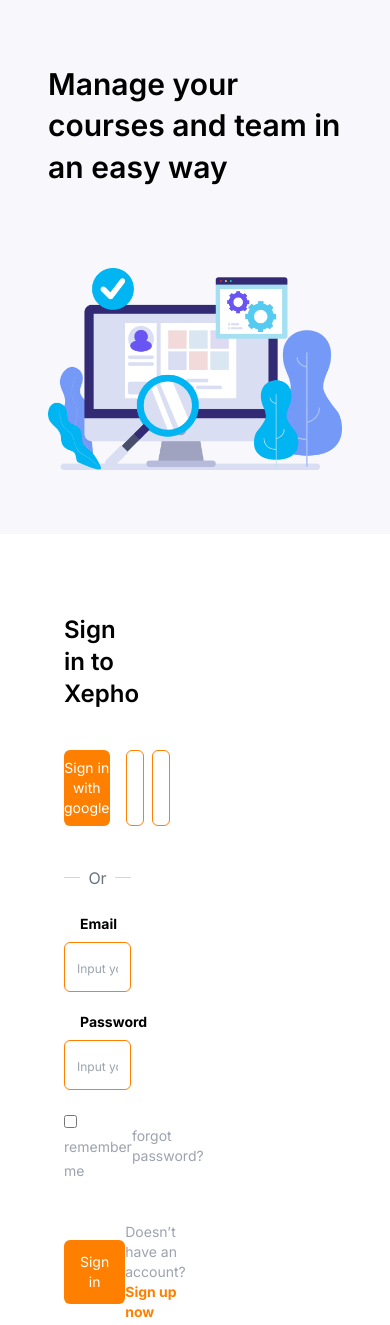
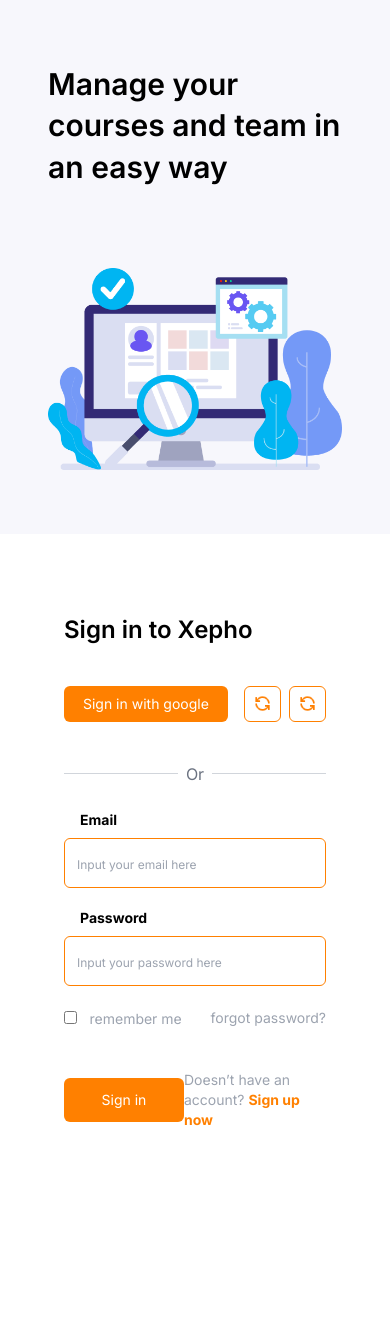
Before and after one commit to Tez-cyber/reg_form, a website: page index.html in a window 390 px wide. After the commit the page ends 1170 px from the top, so only its background shows below. Drawn offline with Linux system fonts and the light colour scheme.

Commit message:
Made form section responsive

```diff
--- a/index.html
+++ b/index.html
@@ -30,7 +30,7 @@
         </section>
 
         <!-- Right Section with Form -->
-        <section class="w-1/2 px-[64px] pt-[80px]">
+        <section class="px-[64px] pt-[80px] ">
             <!-- === Top section === -->
             <div class="">
                 <h2 class="text-2xl font-semibold">Sign in to Xepho</h2>
```
Also changed, not shown: new_signup.html (+1 -1 lines).
